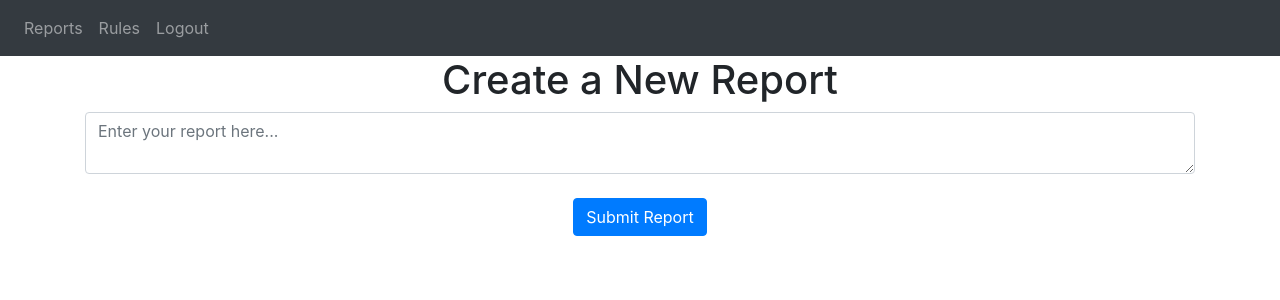
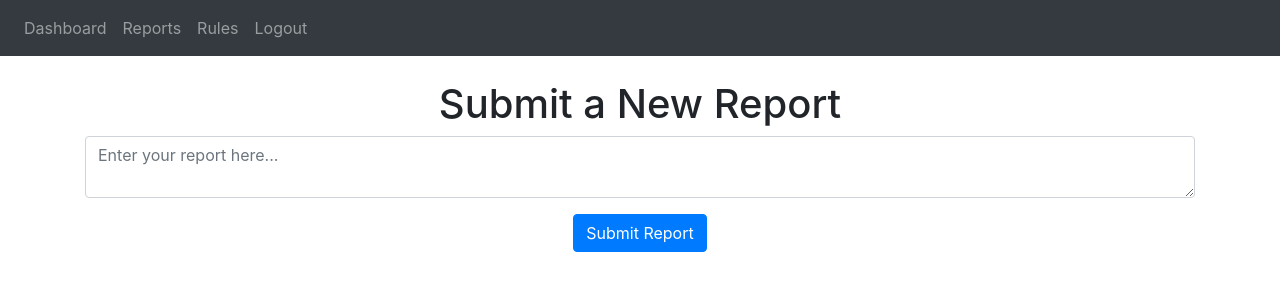
Before and after one commit to ToMandel/Final_Project-Mal_Content, a Flask app: page /create-report in a window 1280 px wide. Shown: the top 300 px of the page. Run offline with Flask 3, Linux system fonts and the light colour scheme; the visitor is signed in with stand-in values (Sample User, id 1); parts of the project's set-up code (start-up, migrations or seed data) failed here and were passed over; some libraries are stand-ins or nearby versions.

Commit message:
add dashboard screen

```diff
--- a/website/__init__.py
+++ b/website/__init__.py
@@ -7,8 +7,6 @@ from mongoengine import connect
 from .models import User  # Import the User model
 from tensorflow.keras.models import load_model  # Import load_model from Keras
 import pickle
-import re  # If you're using regular expressions in the preprocessing functions
-
 
 load_dotenv(find_dotenv())
 password = os.environ.get("MONGODB_PWD")
@@ -17,7 +15,7 @@ if not password:
     raise Exception("MONGODB_PWD not found in environment variables")
 
 # Use this connection string to connect to your local MongoDB instance
-connection_string = "mongodb://localhost:27017"
+connection_string = "mongodb://localhost:27017/MalCont_DB"
 
 def create_app():
     app = Flask(__name__)
@@ -34,7 +32,7 @@ def create_app():
 
     # Store them in the app config
     app.config['ML_MODEL'] = model
-    app.config['TFIDF_VECTORIZER'] = tfidf_vectorizer  # Updated to reflect the correct variable name
+    app.config['TFIDF_VECTORIZER'] = tfidf_vectorizer
 
     from .views import views
     from .auth import auth
--- a/website/auth.py
+++ b/website/auth.py
@@ -16,7 +16,7 @@ def login():
             if check_password_hash(user.password, password):
                 flash('Logged in successfully!', category='success')
                 login_user(user, remember=True)
-                return redirect(url_for('views.show_reports'))
+                return redirect(url_for('views.dashboard'))
             else:
                 flash('Incorrect password, try again.', category='error')
         else:
@@ -60,6 +60,6 @@ def sign_up():
             new_user.save()
             login_user(new_user, remember=True)
             flash('Account created!', category='success')
-            return redirect(url_for('views.show_reports'))
+            return redirect(url_for('views.dashboard'))
 
     return render_template("sign_up.html", user=current_user)
--- a/website/models.py
+++ b/website/models.py
@@ -24,7 +24,6 @@ class User(Document, UserMixin):
     role = StringField(max_length=150)
     password = StringField(max_length=500)
     first_name = StringField(max_length=150)
-    # reports = ListField(ReferenceField(Report), default=[])
 
 class Rule(Document):
     meta = {'collection': 'rules'}
--- a/website/templates/Reports/create_report.html
+++ b/website/templates/Reports/create_report.html
@@ -1,16 +1,71 @@
-{% extends "./base.html" %}
+{% extends "base.html" %}
+
 {% block title %}
-Creating New Reports
+Submit Report
 {% endblock %}
 
 {% block content %}
-<h1 align="center">Create a New Report</h1>
+<h1 align="center">Submit a New Report</h1>
 
 <form method="POST" action="{{ url_for('views.create_report') }}">
-  <textarea name="report" id="report" class="form-control" placeholder="Enter your report here..."></textarea>
-  <br />
+  <div class="form-group">
+    <textarea
+      name="report"
+      id="report"
+      class="form-control"
+      placeholder="Enter your report here..."
+      required></textarea>
+  </div>
   <div align="center">
     <button type="submit" class="btn btn-primary">Submit Report</button>
   </div>
 </form>
+
+<!-- Modal -->
+<div class="modal fade" id="reportModal" tabindex="-1" role="dialog" aria-labelledby="reportModalLabel" aria-hidden="true">
+  <div class="modal-dialog" role="document">
+    <div class="modal-content">
+      <div class="modal-header">
+        <h5 class="modal-title" id="reportModalLabel">Report Submission Result</h5>
+        <button type="button" class="close" data-dismiss="modal" aria-label="Close">
+          <span aria-hidden="true">&times;</span>
+        </button>
+      </div>
+      <div class="modal-body">
+        <!-- This content will be dynamically populated by JavaScript -->
+      </div>
+      <div class="modal-footer">
+        <button type="button" class="btn btn-secondary" data-dismiss="modal">Close</button>
+      </div>
+    </div>
+  </div>
+</div>
+
+<script>
+document.addEventListener('DOMContentLoaded', function() {
+    const reportForm = document.querySelector('form');
+    reportForm.addEventListener('submit', function(event) {
+        event.preventDefault(); // Prevent the form from submitting normally
+
+        const reportData = document.getElementById('report').value;
+
+        // Make an AJAX request to submit the form data
+        fetch(reportForm.action, {
+            method: 'POST',
+            body: new FormData(reportForm)
+        })
+        .then(response => response.json())
+        .then(data => {
+            const modalBody = document.querySelector('.modal-body');
+            if (data.toxic) {
+                modalBody.innerHTML = '<p class="text-danger">Malicious content detected in your report.</p>';
+            } else {
+                modalBody.innerHTML = '<p class="text-success">No malicious content found in your report.</p>';
+            }
+            $('#reportModal').modal('show');
+        })
+        .catch(error => console.error('Error:', error));
+    });
+});
+</script>
 {% endblock %}
--- a/website/templates/Rules/create_rule.html
+++ b/website/templates/Rules/create_rule.html
@@ -26,19 +26,15 @@ Creating New Rule
 
 <script>
   function selectType(type) {
-    // Reset all button classes
     const buttons = document.querySelectorAll('.btn-group button');
     buttons.forEach(button => {
       button.classList.remove('btn-primary');
       button.classList.add('btn-outline-primary');
     });
 
-    // Activate the selected button
     const selectedButton = document.getElementById(type + 'Btn');
     selectedButton.classList.remove('btn-outline-primary');
     selectedButton.classList.add('btn-primary');
-
-    // Set the hidden input value
     document.getElementById('data_type').value = type;
   }
 </script>
--- a/website/templates/base.html
+++ b/website/templates/base.html
@@ -1,23 +1,19 @@
 <!DOCTYPE html>
-<html>
+<html lang="en">
 <head>
-  <meta charset="utf-8" />
-  <meta name="viewport" content="width=device-width, initial-scale=1" />
+  <meta charset="UTF-8">
+  <meta name="viewport" content="width=device-width, initial-scale=1.0">
+  <title>{% block title %}Home{% endblock %}</title>
   <link
     rel="stylesheet"
     href="https://stackpath.bootstrapcdn.com/bootstrap/4.4.1/css/bootstrap.min.css"
     integrity="sha384-Vkoo8x4CGsO3+Hhxv8T/Q5PaXtkKtu6ug5TOeNV6gBiFeWPGFN9MuhOf23Q9Ifjh"
-    crossorigin="anonymous"
-  />
+    crossorigin="anonymous">
   <link
     rel="stylesheet"
     href="https://stackpath.bootstrapcdn.com/font-awesome/4.7.0/css/font-awesome.min.css"
-    crossorigin="anonymous"
-  />
-  <link rel="stylesheet" href="{{ url_for('static', filename='css/reports.css') }}">
-
-
-  <title>{% block title %}Home{% endblock %}</title>
+    crossorigin="anonymous">
+  <link rel="stylesheet" href="{{ url_for('static', filename='css/styles.css') }}">
 </head>
 <body>
   <nav class="navbar navbar-expand-lg navbar-dark bg-dark">
@@ -26,63 +22,58 @@
       type="button"
       data-toggle="collapse"
       data-target="#navbar"
-    >
+      aria-controls="navbar"
+      aria-expanded="false"
+      aria-label="Toggle navigation">
       <span class="navbar-toggler-icon"></span>
     </button>
     <div class="collapse navbar-collapse" id="navbar">
-      <div class="navbar-nav">
+      <ul class="navbar-nav mr-auto">
         {% if user.is_authenticated %}
-        <a class="nav-item nav-link" id="reports" href="/">Reports</a>
-        <a class="nav-item nav-link" id="rules" href="/rules">Rules</a>
-        <a class="nav-item nav-link" id="logout" href="/logout">Logout</a>
+        <li class="nav-item">
+          <a class="nav-link" href="/dashboard">Dashboard</a>
+        </li>
+        <li class="nav-item">
+          <a class="nav-link" href="/">Reports</a>
+        </li>
+        <li class="nav-item">
+          <a class="nav-link" href="/rules">Rules</a>
+        </li>
+        <li class="nav-item">
+          <a class="nav-link" href="/logout">Logout</a>
+        </li>
         {% else %}
-        <a class="nav-item nav-link" id="login" href="/login">Login</a>
-        <a class="nav-item nav-link" id="signUp" href="/sign-up">Sign Up</a>
+        <li class="nav-item">
+          <a class="nav-link" href="/login">Login</a>
+        </li>
+        <li class="nav-item">
+          <a class="nav-link" href="/sign-up">Sign Up</a>
+        </li>
         {% endif %}
-      </div>
+      </ul>
     </div>
   </nav>
 
+  <div class="container mt-4">
     {% with messages = get_flashed_messages(with_categories=true) %}
     {% if messages %}
     {% for category, message in messages %}
-  {% if category == 'error' %}
-  <div class="alert alert-danger alert-dismissible fade show" role="alert">
+    <div class="alert alert-{{ 'danger' if category == 'error' else 'success' }} alert-dismissible fade show" role="alert">
       {{ message }}
-    <button type="button" class="close" data-dismiss="alert">
+      <button type="button" class="close" data-dismiss="alert" aria-label="Close">
         <span aria-hidden="true">&times;</span>
       </button>
     </div>
-  {% else %}
-  <div class="alert alert-success alert-dismissible fade show" role="alert">
-    {{ message }}
-    <button type="button" class="close" data-dismiss="alert">
-      <span aria-hidden="true">&times;</span>
-    </button>
-  </div>
-  {% endif %}
     {% endfor %}
     {% endif %}
     {% endwith %}
 
-  <div class="container">{% block content %} {% endblock %}</div>
+    {% block content %}{% endblock %}
+  </div>
 
-  <script
-    src="https://code.jquery.com/jquery-3.2.1.slim.min.js"
-    integrity="sha384-KJ3o2DKtIkvYIK3UENzmM7KCkRr/rE9/Qpg6aAZGJwFDMVNA/GpGFF93hXpG5KkN"
-    crossorigin="anonymous"
-  ></script>
-  <script
-    src="https://cdnjs.cloudflare.com/ajax/libs/popper.js/1.12.9/umd/popper.min.js"
-    integrity="sha384-ApNbgh9B+Y1QKtv3Rn7W3mgPxhU9K/ScQsAP7hUibX39j7fakFPskvXusvfa0b4Q"
-    crossorigin="anonymous"
-  ></script>
-  <script
-    src="https://maxcdn.bootstrapcdn.com/bootstrap/4.0.0/js/bootstrap.min.js"
-    integrity="sha384-JZR6Spejh4U02d8jOt6vLEHfe/JQGiRRSQQxSfFWpi1MquVdAyjUar5+76PVCmYl"
-    crossorigin="anonymous"
-  ></script>
-
-  <script src="{{ url_for('static', filename='index.js') }}"></script>
+  <script src="https://code.jquery.com/jquery-3.5.1.min.js" crossorigin="anonymous"></script>
+  <script src="https://cdn.jsdelivr.net/npm/@popperjs/core@2.6.0/dist/umd/popper.min.js" crossorigin="anonymous"></script>
+  <script src="https://stackpath.bootstrapcdn.com/bootstrap/4.4.1/js/bootstrap.min.js" crossorigin="anonymous"></script>
+  <script src="{{ url_for('static', filename='js/scripts.js') }}"></script>
 </body>
 </html>
--- a/website/templates/login.html
+++ b/website/templates/login.html
@@ -27,5 +27,5 @@
     </div>
     <br />
     <button type="login" class="btn btn-primary">Login</button>
-    </form>
+</form>
 {% endblock %}
--- a/website/templates/sign_up.html
+++ b/website/templates/sign_up.html
@@ -57,5 +57,5 @@
     </div>
     <br />
     <button type="submit" class="btn btn-primary">Submit</button>
-    </form>
+</form>
 {% endblock %}
--- a/website/views.py
+++ b/website/views.py
@@ -1,12 +1,15 @@
 from flask import Blueprint, render_template, request, flash, redirect, url_for, jsonify, current_app
-from flask_login import login_user, login_required, logout_user, current_user
+from flask_login import login_required, current_user
 from .models import User, Report, Rule, RuleType, ReportType
-import re  # Import the regular expressions module
-
-# Other imports and your Flask routes/functions follow here...
-
+import re
 
 views = Blueprint('views', __name__)
+
+# Dashboard route
+@views.route('/dashboard', methods=['GET'])
+@login_required
+def dashboard():
+    return render_template('dashboard.html', user=current_user)
 
 # RULES
 @views.route('/rules', methods=['GET'])
@@ -29,19 +32,18 @@ def create_rule():
         else:
             try:
                 new_rule = Rule(data=rule, data_type=data_type, user_id=current_user.id)
-                new_rule.save()  # Save the rule using MongoEngine
+                new_rule.save()
                 flash('Rule added!', category='success')
             except Exception as e:
                 flash('An error occurred while adding the rule.', category='error')
-            return redirect(url_for('views.show_rules'))  # Redirect to avoid form resubmission
+            return redirect(url_for('views.show_rules'))
 
     return render_template("./Rules/create_rule.html", user=current_user, RuleType=RuleType)
 
-
-@views.route('/update-rule/<rule_id>', methods=['GET', 'POST', 'PUT'])
+@views.route('/update-rule/<rule_id>', methods=['GET', 'POST'])
 @login_required
 def update_rule(rule_id):
-    rule = Rule.objects(id=ObjectId(rule_id), user_id=current_user.id).first()
+    rule = Rule.objects(id=rule_id, user_id=current_user.id).first()
     if not rule:
         flash('Rule not found!', category='error')
         return redirect(url_for('views.show_rules'))
@@ -64,20 +66,18 @@ def update_rule(rule_id):
 
     return render_template("./Rules/update_rule.html", user=current_user, rule=rule)
 
-
 @views.route('/delete-rule', methods=['POST'])
 @login_required
 def delete_rule():
     data = json.loads(request.data)
-    rule = Rule.objects(id=ObjectId(data.get('ruleId'))).first()
+    rule = Rule.objects(id=data.get('ruleId')).first()
     if rule and rule.user_id.id == current_user.id:
-        rule.delete()  # Delete the rule from the rules collection
+        rule.delete()
         flash('Rule deleted!', category='success')
         return jsonify({'success': True})
 
     flash('Failed to delete rule!', category='error')
     return jsonify({'success': False})
-
 
 # REPORTS
 @views.route('/', methods=['GET'])
@@ -93,29 +93,28 @@ def create_report():
         report_data = request.form.get('report')
 
         if not report_data or len(report_data.strip()) < 1:
-            flash('Report is too short!', category='error')
-        else:
-            # Call the ML model to predict if the report is toxic or non-toxic
-            report_type = ml_model_predict(report_data)  # Replace with your ML model function
+            flash('Report is too short!', 'error')
+            return jsonify({'toxic': False}), 400
 
-            try:
-                new_report = Report(
-                    data=report_data,
-                    report_type=report_type,  # Set by the ML model
-                    user_id=current_user.id
-                )
-                new_report.save()  # Save the report using MongoEngine
-                flash('Report added!', category='success')
-            except Exception as e:
-                flash('An error occurred while adding the report.', category='error')
-            return redirect(url_for('views.show_reports'))  # Redirect to avoid form resubmission
+        report_type = ml_model_predict(report_data)
+        try:
+            new_report = Report(
+                data=report_data,
+                report_type=report_type,
+                user_id=current_user.id
+            )
+            new_report.save()
+            return jsonify({'toxic': report_type == ReportType.TOXIC}), 200
+
+        except Exception as e:
+            flash('An error occurred while adding the report.', 'error')
+            return jsonify({'toxic': False}), 500
 
     return render_template("./Reports/create_report.html", user=current_user)
-
-@views.route('/update-report/<report_id>', methods=['GET','POST', 'PUT'])
+@views.route('/update-report/<report_id>', methods=['GET', 'POST'])
 @login_required
 def update_report(report_id):
-    report = Report.objects(id=ObjectId(report_id), user_id=current_user.id).first()
+    report = Report.objects(id=report_id, user_id=current_user.id).first()
     if not report:
         flash('Report not found!', category='error')
         return redirect(url_for('views.show_reports'))
@@ -138,17 +137,16 @@ def update_report(report_id):
 @login_required
 def delete_report():
     data = json.loads(request.data)
-    report = Report.objects(id=ObjectId(data.get('reportId'))).first()
+    report = Report.objects(id=data.get('reportId')).first()
     if report and report.user_id.id == current_user.id:
-        report.delete()  # Delete the report from the reports collection
+        report.delete()
         flash('Report deleted!', category='success')
         return jsonify({'success': True})
 
     flash('Failed to delete report!', category='error')
     return jsonify({'success': False})
 
-from flask import current_app
-
+# Text processing functions
 CHARS_TO_REMOVE = '!"#$%&()*+,-./:;<=>?@[\\]^_`{|}~\t\n“”’\'∞θ÷α•à−β∅³π‘₹´°£€\×™√²—'
 trans_table = str.maketrans('', '', CHARS_TO_REMOVE)
 
@@ -164,61 +162,39 @@ def clean_text(text):
     text = re.sub(r"\'d", " would ", text)
     text = re.sub(r"\'ll", " will ", text)
     text = re.sub(r"\'scuse", " excuse ", text)
-
-    # Preserve more of the original text structure by not replacing all non-word characters
-    # text = re.sub(r'\W', ' ', text)  # Comment out or remove this line if you find it alters important words
-
     text = re.sub(r'\s+', ' ', text)
     text = text.translate(trans_table)
     text = text.strip()
-
     return text
 
-
-from flask import current_app
-from .models import Rule, RuleType
-
 def apply_rules(report_data):
-    # Retrieve all rules from the database
     keyword_rules = Rule.objects(data_type=RuleType.KEYWORD)
     phrase_rules = Rule.objects(data_type=RuleType.PHRASE)
     contextual_rules = Rule.objects(data_type=RuleType.CONTEXTUAL)
 
-    # Check if any keyword rules match the report data
     for rule in keyword_rules:
         if rule.data.lower() in report_data.lower():
-            return True  # Found a match, classify as toxic
+            return True
 
-    # Check if any phrase rules match the report data
     for rule in phrase_rules:
         if rule.data.lower() in report_data.lower():
-            return True  # Found a match, classify as toxic
+            return True
 
-    # Check if any contextual rules match the report data
     for rule in contextual_rules:
-        # Implement more complex logic here if needed for contextual matching
         if rule.data.lower() in report_data.lower():
-            return True  # Found a match, classify as toxic
+            return True
 
-    return False  # No rules matched
+    return False
 
 def ml_model_predict(report_data):
-    # Apply rules first
     if apply_rules(report_data):
         return ReportType.TOXIC
 
-    # If no rules matched, proceed with model prediction
     model = current_app.config['ML_MODEL']
     tfidf_vectorizer = current_app.config['TFIDF_VECTORIZER']
 
-    # Clean the input text
     cleaned_text = clean_text(report_data)
-
-    # Transform the input text using the TF-IDF vectorizer
     transformed_data = tfidf_vectorizer.transform([cleaned_text])
-
-    # Predict using the loaded model
     prediction = model.predict(transformed_data)
 
-    # Assuming the model returns a probability, and you classify as 'toxic' if above a threshold
     return ReportType.TOXIC if prediction > 0.5 else ReportType.NON_TOXIC
```
Also changed, not shown: website/templates/dashboard.html (added, +22 -0 lines). Lines whose indentation alone changed are shown as unchanged.
